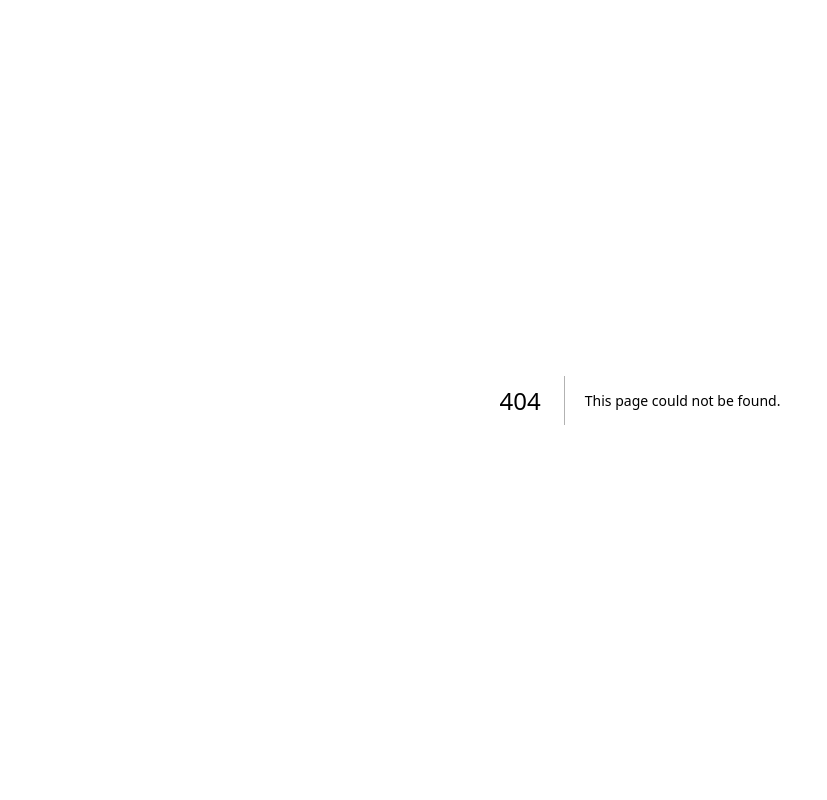
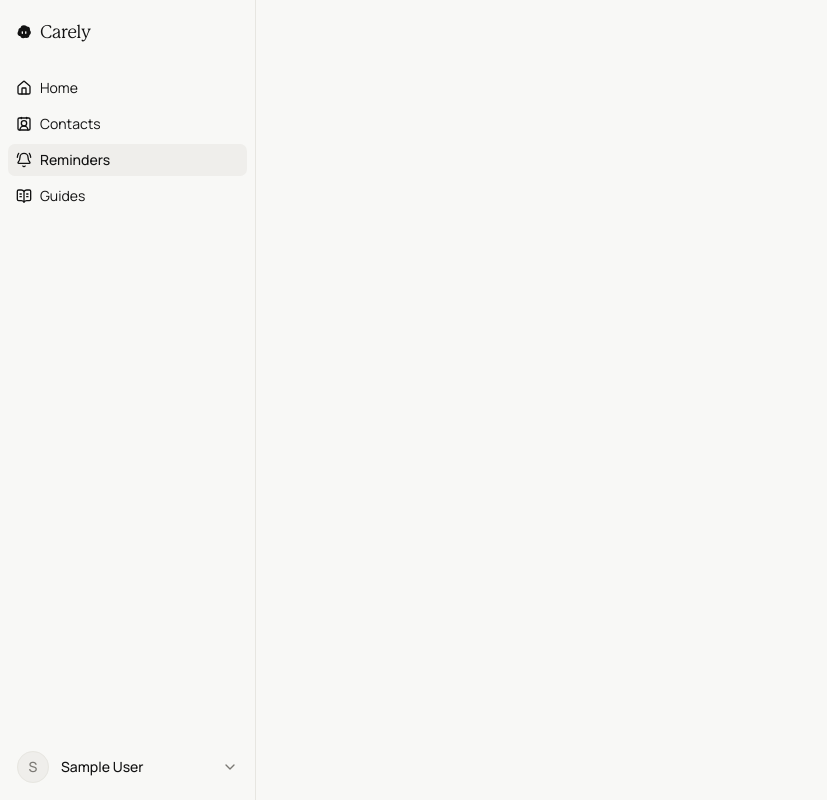
Before and after one commit to vimzh/carely, a Next.js app in the folder apps/web/: page /reminders in a window 1280 px wide. Before the commit this address had no page. Shown: the whole page, without its empty margins (0-827 px from the left). Built offline with nearby package versions, Linux system fonts and the light colour scheme; no server answers; sample sign-in values are in the browser's storage.

Commit message:
feat: add reminders page

```diff
--- /dev/null
+++ b/apps/web/src/app/(dashboard)/reminders/page.tsx
@@ -0,0 +1,4 @@
+// Empty placeholder for the future Reminders experience within the dashboard shell.
+export default function RemindersPage() {
+  return null;
+}
--- a/apps/web/src/components/dashboard-shell.tsx
+++ b/apps/web/src/components/dashboard-shell.tsx
@@ -2,7 +2,7 @@
 "use client";
 
 import Link from "next/link";
-import { BookOpenText, ContactRound, Home } from "lucide-react";
+import { BellRing, BookOpenText, ContactRound, Home } from "lucide-react";
 import { usePathname } from "next/navigation";
 import type { ReactNode } from "react";
 
@@ -27,6 +27,7 @@ import {
 const navItems = [
   { label: "Home", href: "/home", icon: Home },
   { label: "Contacts", href: "/contacts", icon: ContactRound },
+  { label: "Reminders", href: "/reminders", icon: BellRing },
   { label: "Guides", href: "/guides", icon: BookOpenText },
 ];
 
```
